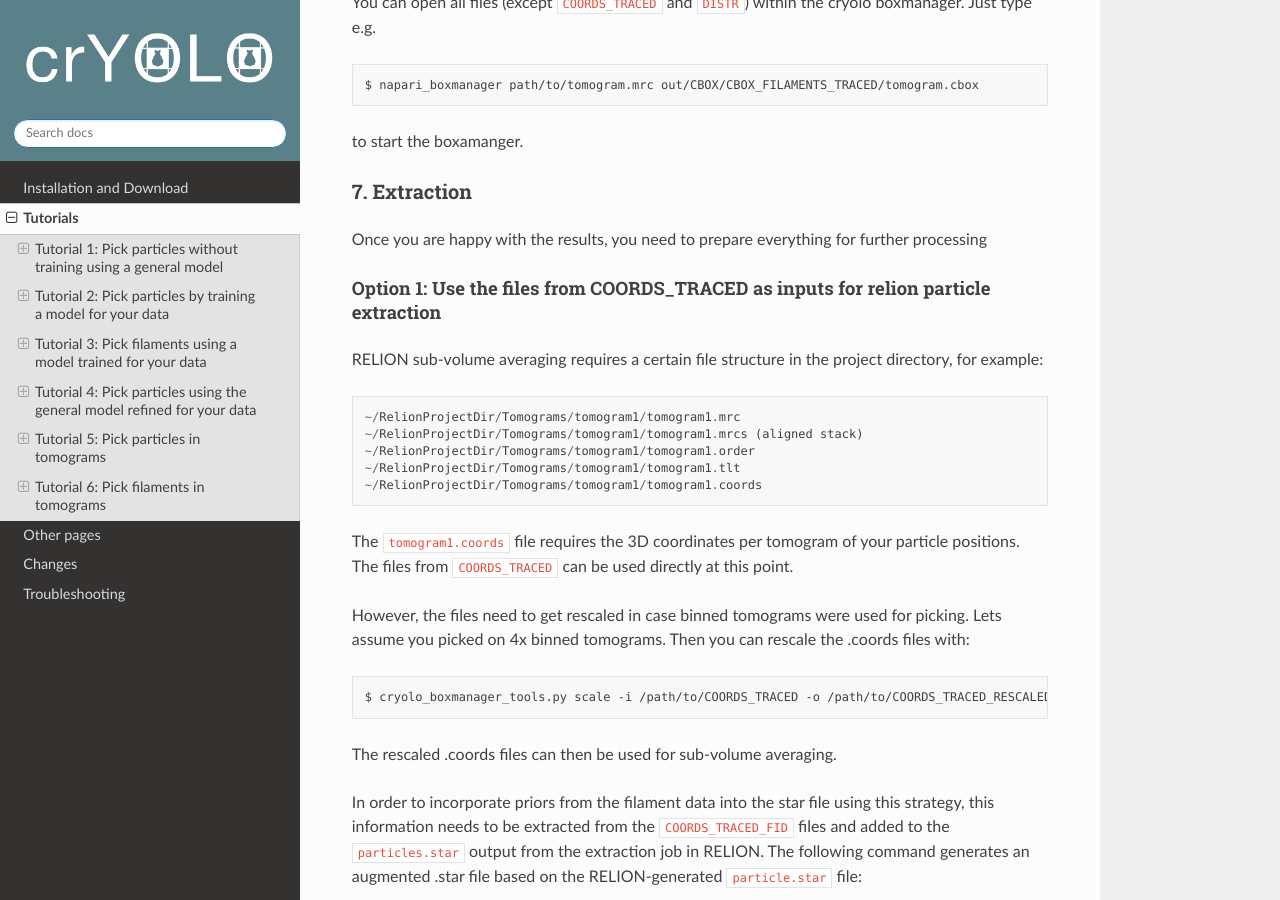
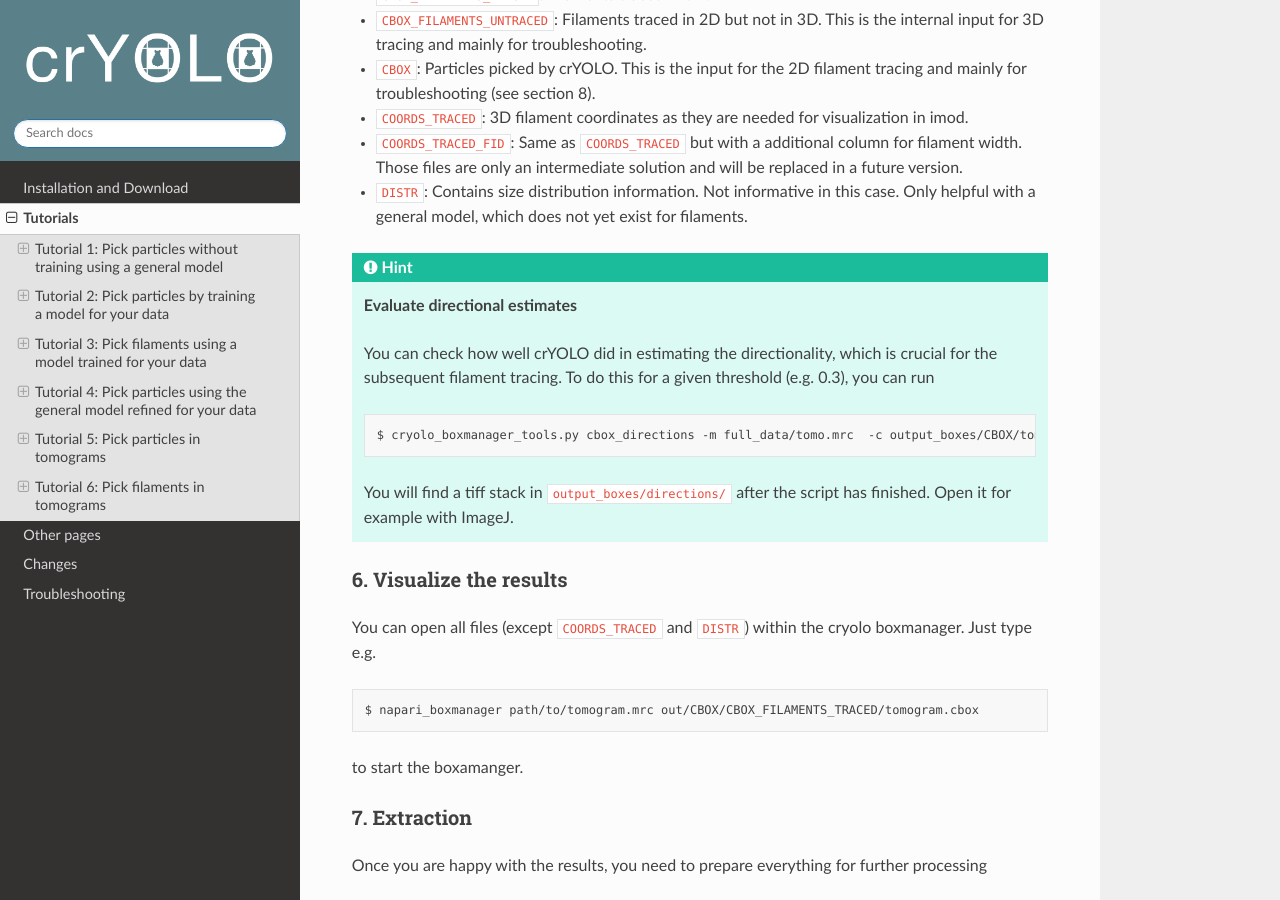
Before and after one commit to MPI-Dortmund/cryolo, a Sphinx documentation site: the page built from source/tutorials/tutorial_overview.rst, in a window 1280 px wide and 900 px high, scrolled down 60085 px. Built offline with Sphinx 7.4.7 and the Read the Docs theme 2.0.0, drawn with Linux system fonts in a browser that asks for light colours; some of the changed text lies outside the part shown.

Commit message:
Add instructions how to evaluate the directionality

```diff
--- a/source/tutorials/tut03_filaments_scratch.rst
+++ b/source/tutorials/tut03_filaments_scratch.rst
@@ -62,6 +62,19 @@ Press the :guilabel:`Start` button to start the picking.
 
 .. hint::
 
+    **Evaluate directional estimates**
+
+    You can check how well crYOLO did in estimating the directionality, which is crucial for the subsequent filament tracing.
+    To do this for a given threshold (e.g. 0.3), you can run
+
+    .. prompt:: bash $
+
+        cryolo_boxmanager_tools.py cbox_directions -m full_data/  -c output_boxes/CBOX/ -t 0.3 -o output_boxes/directions/
+
+    You will find a png plot for each micrograph in :file:`output_boxes/directions/` after the script has finished.
+
+.. hint::
+
     **Alternative: Run prediction in command line**
 
     Let's assume you want to pick a filament, the box size
--- a/source/tutorials/tut06_tomo_filament.rst
+++ b/source/tutorials/tut06_tomo_filament.rst
@@ -62,6 +62,20 @@ Now press the :guilabel:`Start` button to start the pick your tomogram. The outp
 * :file:`COORDS_TRACED`: 3D filament coordinates as they are needed for visualization in imod.
 * :file:`COORDS_TRACED_FID`: Same as :file:`COORDS_TRACED` but with a additional column for filament width. Those files are only an intermediate solution and will be replaced in a future version.
 * :file:`DISTR`: Contains size distribution information. Not informative in this case. Only helpful with a general model, which does not yet exist for filaments.
+
+.. hint::
+
+    **Evaluate directional estimates**
+
+    You can check how well crYOLO did in estimating the directionality, which is crucial for the subsequent filament tracing.
+    To do this for a given threshold (e.g. 0.3), you can run
+
+    .. prompt:: bash $
+
+        cryolo_boxmanager_tools.py cbox_directions -m full_data/tomo.mrc  -c output_boxes/CBOX/tomo.cbox -t 0.3 -o output_boxes/directions/
+
+    You will find a tiff stack in :file:`output_boxes/directions/` after the script has finished. Open it for example with ImageJ.
+
 
 6. Visualize the results
 ^^^^^^^^^^^^^^^^^^^^^^^^
```
